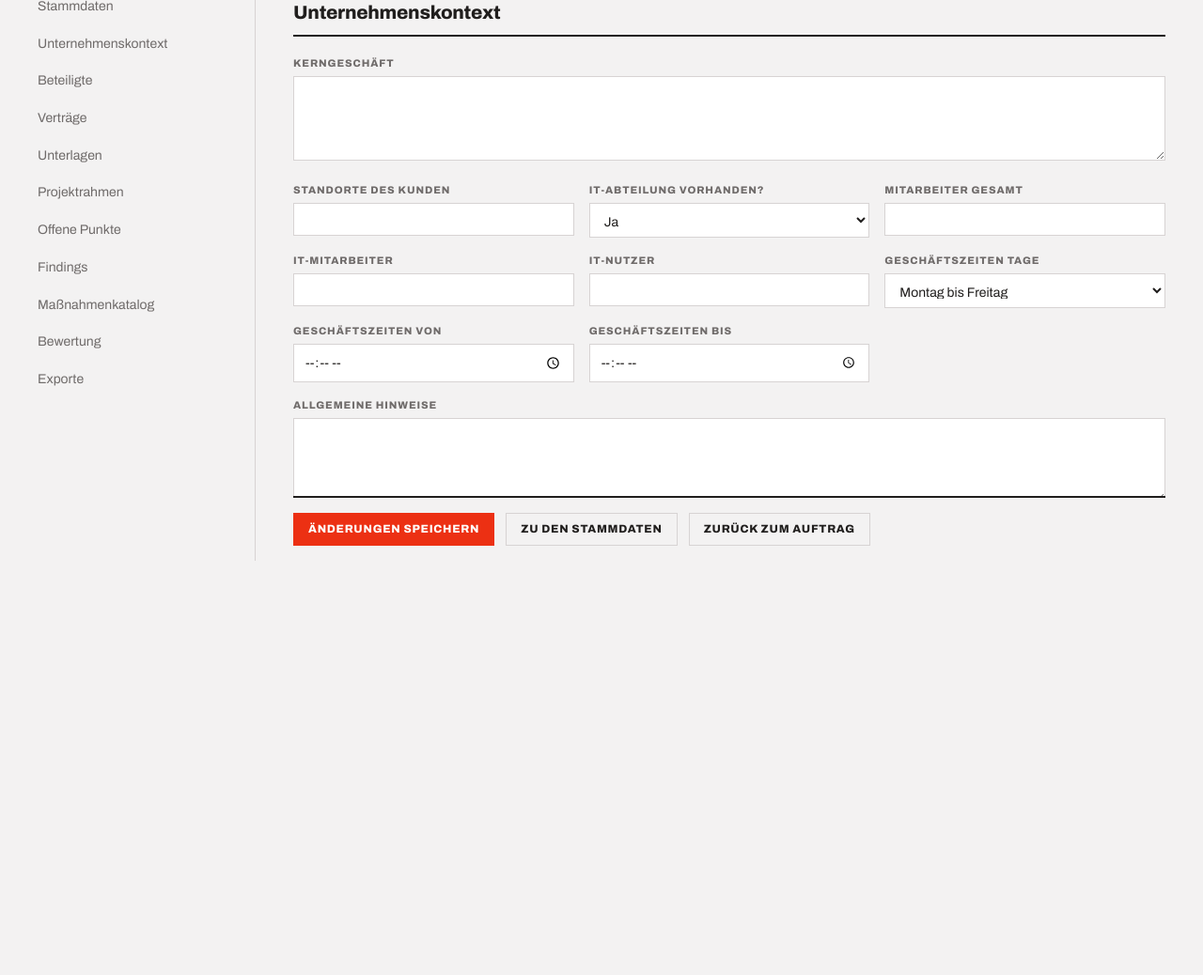
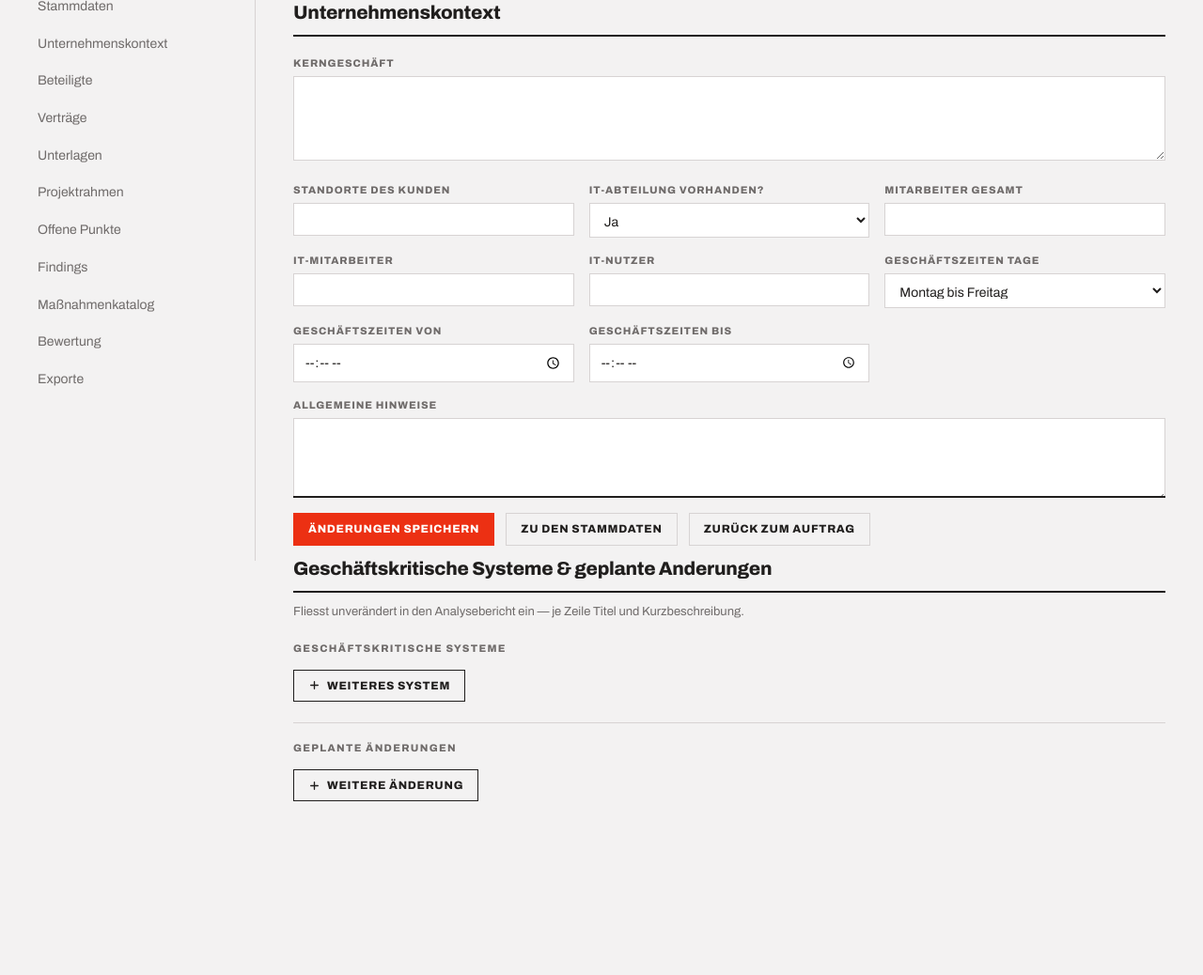
Before and after one commit to deMarcel97/bestandsaufnahme-tool, a FastAPI app: template app/templates/auftrag/unternehmenskontext.html in a window 1280 px wide. Shown: the part 203-1241 px from the top of the page at 94% size. Before the commit the page ends 800 px from the top, so only its background shows below. Run offline with FastAPI, Linux system fonts and the light colour scheme; the template is opened without the code that fills it, so the values that code supplies are empty.

Commit message:
Vier tote Stammdaten-Felder und zwei Aspekt-Listen im Unternehmenskontext ergänzen (#316)
Auf der Stammdaten-Seite kommen Zweck (Mehrfachauswahl mit serverseitiger
Prüfung wie #309), Abgrenzung sowie Aufwand geplant/Ist hinzu. Auf der
Unternehmenskontext-Seite kommen geschäftskritische Systeme und geplante
Änderungen als frei erweiterbare Titel/Text-Listen hinzu, über
parse_unterobjekte() eingelesen. Beide Felder wurden vom ReportBuilder
bereits gelesen, blieben im Analysebericht bisher aber zwangsläufig leer.

```diff
--- a/app/templates/auftrag/unternehmenskontext.html
+++ b/app/templates/auftrag/unternehmenskontext.html
@@ -92,6 +92,65 @@
         </div>
       </fieldset>
 
+      <fieldset class="fieldset">
+        <div class="fieldset-head">
+          <h2>Geschäftskritische Systeme &amp; geplante Änderungen</h2>
+        </div>
+        <p class="hint">Fliesst unverändert in den Analysebericht ein — je Zeile Titel und Kurzbeschreibung.</p>
+
+        <div class="subsection" style="border-top:none; padding-top:0; margin-top:0;">
+          <span class="eyebrow">Geschäftskritische Systeme</span>
+          <div id="system_container">
+            {% for aspekt in auftrag.unternehmenskontext.geschaeftskritische_systeme %}
+            <div class="repeat-block" id="system_block_{{ loop.index0 }}">
+              <div class="repeat-head">
+                <h4>System {{ loop.index }}</h4>
+                <button type="button" class="btn btn-sm btn-danger" onclick="entferneAspektZeile('system_block_{{ loop.index0 }}')">Entfernen</button>
+              </div>
+              <div class="form-group">
+                <label>Titel</label>
+                <input type="text" name="system_titel_{{ loop.index0 }}" value="{{ aspekt.titel }}" class="form-control" placeholder="z. B. ERP-System">
+              </div>
+              <div class="form-group">
+                <label>Text</label>
+                <textarea name="system_text_{{ loop.index0 }}" class="form-control">{{ aspekt.text }}</textarea>
+              </div>
+            </div>
+            {% endfor %}
+          </div>
+          <button type="button" class="btn btn-outline" onclick="addAspektZeile('system', 'Geschäftskritisches System')">
+            <svg width="13" height="13" viewBox="0 0 24 24" fill="none" stroke="currentColor" stroke-width="2.5" stroke-linecap="round"><path d="M5 12h14"/><path d="M12 5v14"/></svg>
+            Weiteres System
+          </button>
+        </div>
+
+        <div class="subsection">
+          <span class="eyebrow">Geplante Änderungen</span>
+          <div id="aenderung_container">
+            {% for aspekt in auftrag.unternehmenskontext.geplante_aenderungen %}
+            <div class="repeat-block" id="aenderung_block_{{ loop.index0 }}">
+              <div class="repeat-head">
+                <h4>Änderung {{ loop.index }}</h4>
+                <button type="button" class="btn btn-sm btn-danger" onclick="entferneAspektZeile('aenderung_block_{{ loop.index0 }}')">Entfernen</button>
+              </div>
+              <div class="form-group">
+                <label>Titel</label>
+                <input type="text" name="aenderung_titel_{{ loop.index0 }}" value="{{ aspekt.titel }}" class="form-control" placeholder="z. B. Serverumzug Q3">
+              </div>
+              <div class="form-group">
+                <label>Text</label>
+                <textarea name="aenderung_text_{{ loop.index0 }}" class="form-control">{{ aspekt.text }}</textarea>
+              </div>
+            </div>
+            {% endfor %}
+          </div>
+          <button type="button" class="btn btn-outline" onclick="addAspektZeile('aenderung', 'Geplante Änderung')">
+            <svg width="13" height="13" viewBox="0 0 24 24" fill="none" stroke="currentColor" stroke-width="2.5" stroke-linecap="round"><path d="M5 12h14"/><path d="M12 5v14"/></svg>
+            Weitere Änderung
+          </button>
+        </div>
+      </fieldset>
+
       <div class="form-bar">
         <button type="submit" class="btn btn-primary">Änderungen speichern</button>
         <a href="/auftrag/{{ auftrag.id }}/stammdaten" class="btn">Zu den Stammdaten</a>
@@ -122,5 +181,42 @@ function toggleEmpfehlungen() {
   }
 }
 document.addEventListener("DOMContentLoaded", toggleEmpfehlungen);
+
+// Geschäftskritische Systeme und geplante Änderungen sind beliebig lange
+// Listen aus Titel+Text (Karte #316). Der Praefix ("system"/"aenderung")
+// steuert sowohl den Container als auch die Feldnamen, die
+// parse_unterobjekte() auf dem Server erwartet.
+var aspektZaehler = {
+  system: document.querySelectorAll('#system_container .repeat-block').length,
+  aenderung: document.querySelectorAll('#aenderung_container .repeat-block').length
+};
+
+function addAspektZeile(praefix, ueberschrift) {
+  var container = document.getElementById(praefix + '_container');
+  var idx = aspektZaehler[praefix]++;
+  var block = document.createElement('div');
+  block.className = 'repeat-block';
+  block.id = praefix + '_block_' + idx;
+  block.innerHTML = `
+    <div class="repeat-head">
+      <h4>${ueberschrift}</h4>
+      <button type="button" class="btn btn-sm btn-danger" onclick="entferneAspektZeile('${praefix}_block_${idx}')">Entfernen</button>
+    </div>
+    <div class="form-group">
+      <label>Titel</label>
+      <input type="text" name="${praefix}_titel_${idx}" class="form-control">
+    </div>
+    <div class="form-group">
+      <label>Text</label>
+      <textarea name="${praefix}_text_${idx}" class="form-control"></textarea>
+    </div>
+  `;
+  container.appendChild(block);
+}
+
+function entferneAspektZeile(blockId) {
+  var block = document.getElementById(blockId);
+  if (block) block.remove();
+}
 </script>
 {% endblock %}
```
Also changed, not shown: app/templates/auftrag/stammdaten.html (+25 -0 lines), app/web/optionen.py (+8 -0 lines), app/web/routes_auftrag.py (+28 -3 lines), tests/test_stammdaten_kontext_felder.py (added, +259 -0 lines).
